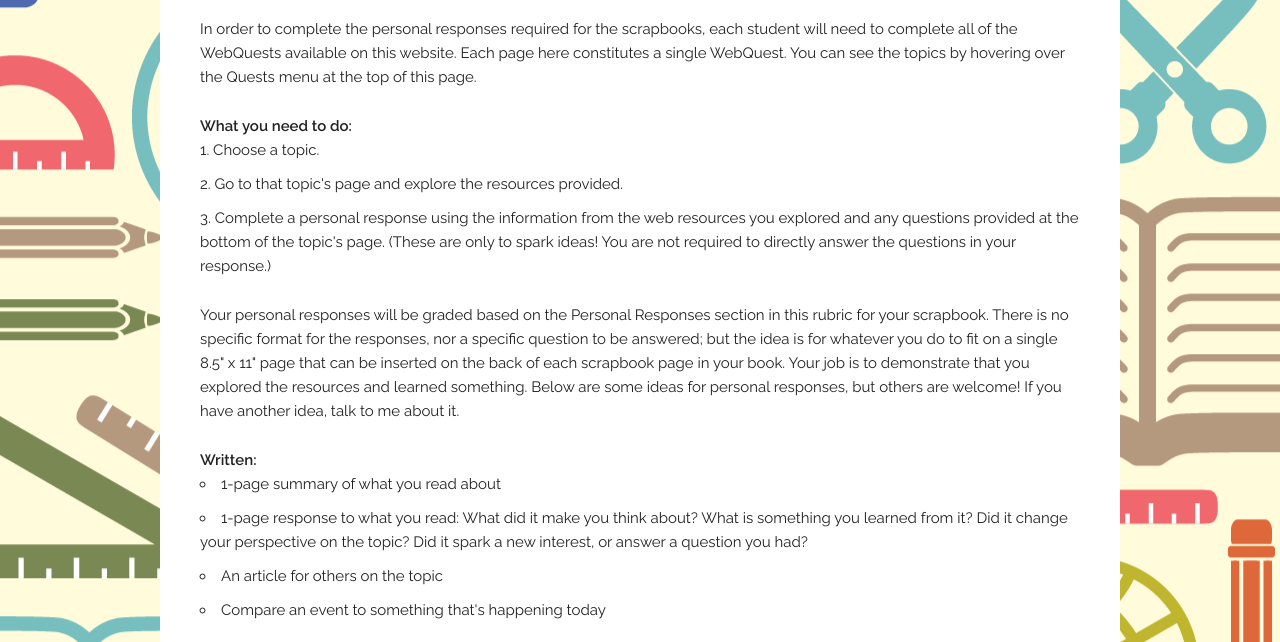
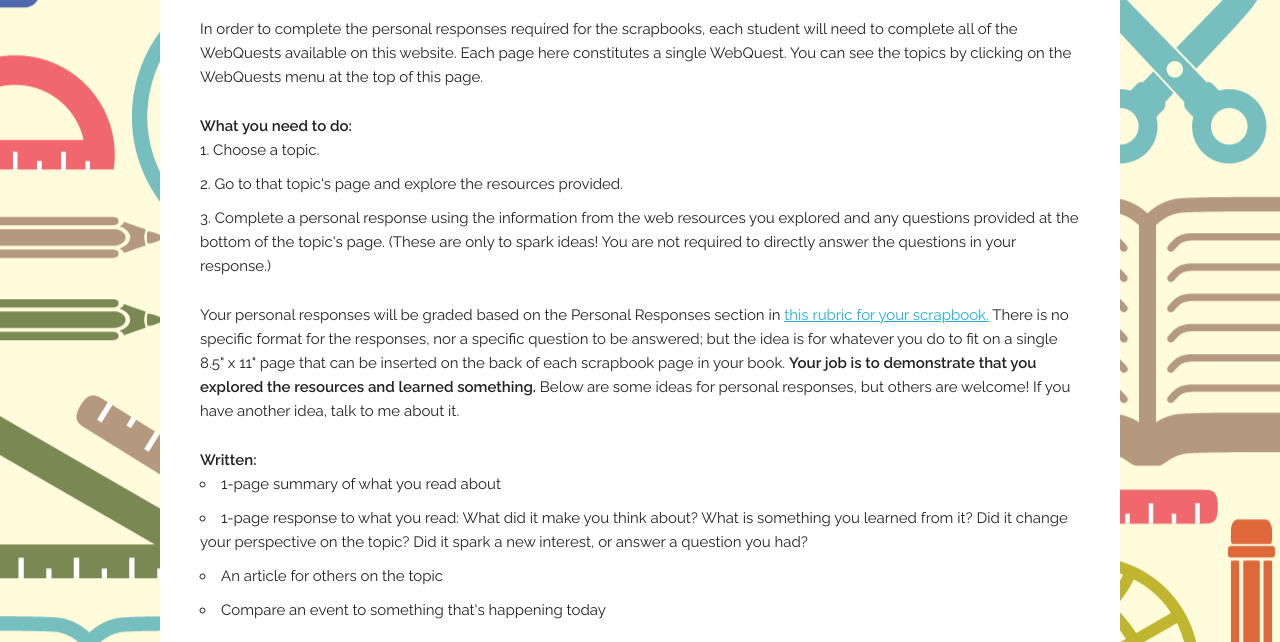
Before and after one commit to gingerb/ginger-b-tutoring, a plain HTML site: page index.html in a window 1280 px wide. Shown: the part 158-800 px from the top of the page. Drawn offline with Linux system fonts and the light colour scheme.

Commit message:
PDF, Bold
Small edits to the index page

```diff
--- a/index.html
+++ b/index.html
@@ -31,8 +31,8 @@
         <p>
           In order to complete the personal responses required for the scrapbooks, each
           student will need to complete all of the WebQuests available on this website.  Each
-          page here constitutes a single WebQuest.  You can see the topics by hovering over
-          the Quests menu at the top of this page.
+          page here constitutes a single WebQuest.  You can see the topics by clicking on
+          the WebQuests menu at the top of this page.
         </p>
 
         <strong>What you need to do:</strong>
@@ -44,11 +44,11 @@
 
         <p>
           Your personal responses will be graded based on the Personal Responses section
-          in this rubric for your scrapbook.  There is no specific format for the responses,
+          in <a href="pdfs/ScrapbookRubric.pdf">this rubric for your scrapbook.</a>  There is no specific format for the responses,
           nor a specific question to be answered; but the idea is for whatever you do to
           fit on a single 8.5" x 11" page that can be inserted on the back of each scrapbook
-          page in your book.  Your job is to demonstrate that you explored the resources and
-          learned something.  Below are some ideas for personal responses, but others are welcome!
+          page in your book.  <b>Your job is to demonstrate that you explored the resources and
+          learned something.</b>  Below are some ideas for personal responses, but others are welcome!
           If you have another idea, talk to me about it.
         </p>
 
```
Also changed, not shown: 1 other file.
